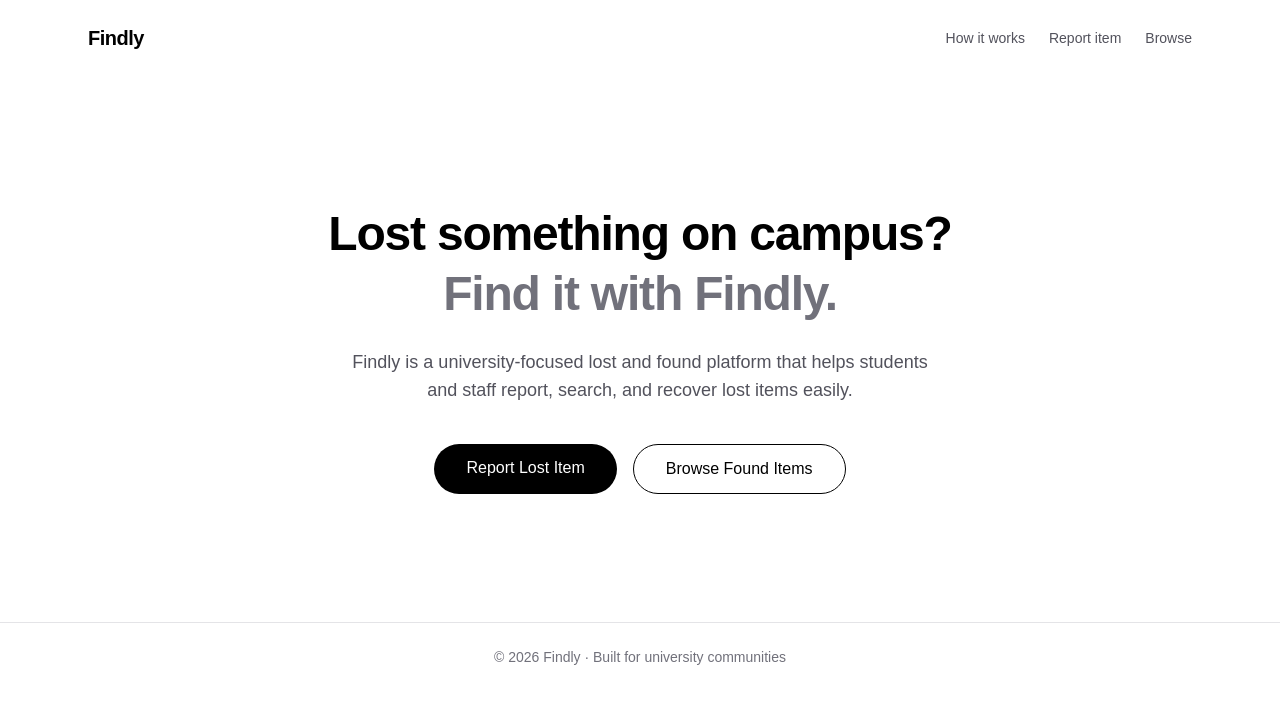
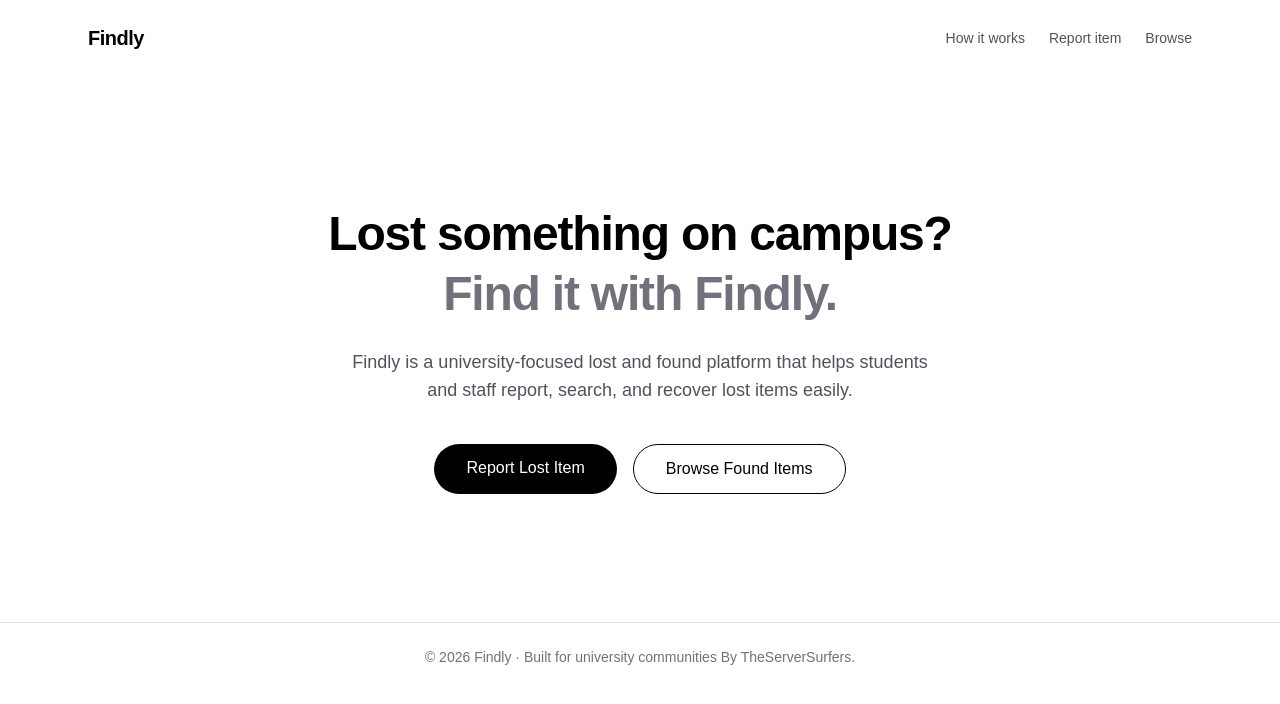
Before and after one commit to serversurfers/findly, a Next.js app: page / in a window 1280 px wide. Shown: the top 704 px of the page. Built offline with nearby package versions, Linux system fonts and the light colour scheme.

Commit message:
min: added sm text

```diff
--- a/app/page.tsx
+++ b/app/page.tsx
@@ -52,7 +52,7 @@ export default function Home() {
 
       {/* Footer */}
       <footer className="border-t border-zinc-200 px-6 py-6 text-center text-sm text-zinc-500 dark:border-zinc-800 dark:text-zinc-400">
-        © {new Date().getFullYear()} Findly · Built for university communities
+        © {new Date().getFullYear()} Findly · Built for university communities By TheServerSurfers.
       </footer>
     </div>
   );
```
